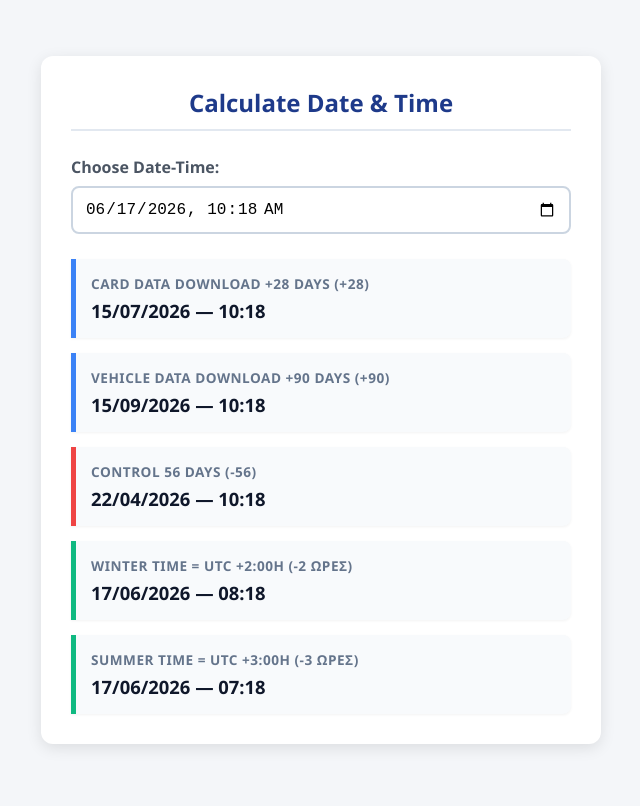
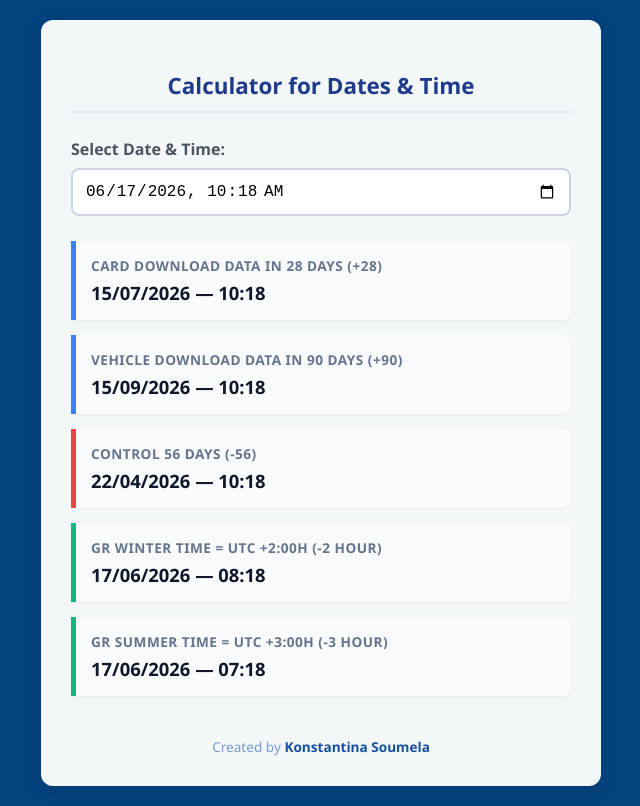
Before and after one commit to lucyland10/tachograph_datedownload, a plain HTML site: page index.html in a window 1280 px wide. Shown: the whole page, without its empty margins (319-959 px from the left). Drawn offline with Linux system fonts and the light colour scheme.

Commit message:
Update index.html

```diff
--- a/index.html
+++ b/index.html
@@ -3,26 +3,42 @@
 <head>
     <meta charset="UTF-8">
     <meta name="viewport" content="width=device-width, initial-scale=1.0">
-    <title>Calculate Date & Time</title>
+    <title>Download Data Calculator - UTC Time</title>
     <style>
         body {
             font-family: 'Segoe UI', Tahoma, Geneva, Verdana, sans-serif;
-            background-color: #f4f6f9;
+            background-color: #05437e;
             color: #333;
             display: flex;
+            flex-direction: column;
             justify-content: center;
             align-items: center;
             min-height: 100vh;
             margin: 0;
+            padding: 20px;
+            box-sizing: border-box;
         }
 
         .container {
-            background-color: #ffffff;
+            background-color: #f4f7f8;
             padding: 30px;
             border-radius: 12px;
             box-shadow: 0 4px 15px rgba(0, 0, 0, 0.1);
             width: 100%;
             max-width: 500px;
+            position: relative;
+        }
+
+        .logo-container {
+            text-align: center;
+            margin-bottom: 20px;
+        }
+
+        .logo-container img {
+            max-width: 500px;
+            height: auto;
+            display: block;
+            margin: 0 auto;
         }
 
         h2 {
@@ -30,7 +46,7 @@
             color: #1e3a8a;
             margin-top: 0;
             margin-bottom: 25px;
-            font-size: 1.5rem;
+            font-size: 1.4rem;
             border-bottom: 2px solid #e2e8f0;
             padding-bottom: 10px;
         }
@@ -97,48 +113,68 @@
             font-weight: bold;
             color: #0f172a;
         }
+
+        .footer {
+            text-align: center;
+            margin-top: 25px;
+            font-size: 0.85rem;
+            color: #789cce;
+            border-top: 1px solid #f1f5f9;
+            padding-top: 15px;
+        }
+
+        .footer strong {
+            color: #154fa0;
+        }
     </style>
 </head>
 <body>
 
 <div class="container">
-    <h2>Calculate Date & Time</h2>
+    <div class="logo-container">
+        <img src="logo.png" alt="Logo" onerror="this.style.display='none';">
+    </div>
+
+    <h2>Calculator for Dates & Time</h2>
 
     <div class="input-group">
-        <label for="base-date">Choose Date-Time:</label>
+        <label for="base-date">Select Date & Time:</label>
         <input type="datetime-local" id="base-date">
     </div>
 
     <div class="results">
         <div class="result-item">
-            <div class="label-text">CARD DATA DOWNLOAD +28 DAYS (+28)</div>
+            <div class="label-text">CARD Download Data in 28 Days (+28)</div>
             <div class="value-text" id="card-28">-</div>
         </div>
 
         <div class="result-item">
-            <div class="label-text">VEHICLE DATA DOWNLOAD +90 DAYS (+90)</div>
+            <div class="label-text">VEHICLE Download Data in 90 days (+90)</div>
             <div class="value-text" id="vehicle-90">-</div>
         </div>
 
         <div class="result-item minus">
-            <div class="label-text">CONTROL 56 DAYS (-56)</div>
+            <div class="label-text">Control 56 Days (-56)</div>
             <div class="value-text" id="check-56">-</div>
         </div>
 
         <div class="result-item utc">
-            <div class="label-text">WINTER TIME = UTC +2:00h (-2 ώρες)</div>
+            <div class="label-text">GR Winter Time = UTC +2:00h (-2 hour)</div>
             <div class="value-text" id="utc-2">-</div>
         </div>
 
         <div class="result-item utc">
-            <div class="label-text">SUMMER TIME = UTC +3:00h (-3 ώρες)</div>
+            <div class="label-text">GR Summer Time = UTC +3:00h (-3 hour)</div>
             <div class="value-text" id="utc-3">-</div>
         </div>
+    </div>
+
+    <div class="footer">
+        Created by <strong>Konstantina Soumela</strong>
     </div>
 </div>
 
 <script>
-    // Συναρτήσεις μορφοποίησης
     function formatDateTime(date) {
         const day = String(date.getDate()).padStart(2, '0');
         const month = String(date.getMonth() + 1).padStart(2, '0');
@@ -154,37 +190,34 @@
 
         const baseDate = new Date(inputVal);
 
-        // 1. Κάρτα σε 28 ημέρες
+        // 1. Card in 28 days
         const card28Date = new Date(baseDate);
         card28Date.setDate(card28Date.getDate() + 28);
         document.getElementById('card-28').innerText = formatDateTime(card28Date);
 
-        // 2. Όχημα σε 90 ημέρες
+        // 2. Vehicle in 90 Days
         const vehicle90Date = new Date(baseDate);
         vehicle90Date.setDate(vehicle90Date.getDate() + 90);
         document.getElementById('vehicle-90').innerText = formatDateTime(vehicle90Date);
 
-        // 3. Έλεγχος 56 ημερών πίσω
+        // 3. Control 56 days before
         const check56Date = new Date(baseDate);
         check56Date.setDate(check56Date.getDate() - 56);
         document.getElementById('check-56').innerText = formatDateTime(check56Date);
 
-        // 4. Χειμερινή ώρα UTC +2 (Αφαίρεση 2 ωρών για να πάμε σε UTC)
+        // 4. Winter Time in Greece = UTC +2
         const utc2Date = new Date(baseDate);
         utc2Date.setHours(utc2Date.getHours() - 2);
         document.getElementById('utc-2').innerText = formatDateTime(utc2Date);
 
-        // 5. Θερινή ώρα UTC +3 (Αφαίρεση 3 ωρών για να πάμε σε UTC)
+        // 5. Summer Timein Greece = UTC +3
         const utc3Date = new Date(baseDate);
         utc3Date.setHours(utc3Date.getHours() - 3);
         document.getElementById('utc-3').innerText = formatDateTime(utc3Date);
     }
 
-    // Αρχικοποίηση με την τρέχουσα ημερομηνία και ώρα τοπικά
     window.addEventListener('DOMContentLoaded', () => {
         const now = new Date();
-
-        // Μορφοποίηση για το input datetime-local (YYYY-MM-DDTHH:mm)
         const year = now.getFullYear();
         const month = String(now.getMonth() + 1).padStart(2, '0');
         const day = String(now.getDate()).padStart(2, '0');
@@ -196,10 +229,7 @@
         const dateInput = document.getElementById('base-date');
         dateInput.value = currentDateTimeString;
 
-        // Εκτέλεση του πρώτου υπολογισμού
         calculateDates();
-
-        // Σύνδεση του event listener για να ανανεώνεται όταν αλλάζει η τιμή
         dateInput.addEventListener('input', calculateDates);
     });
 </script>
```
